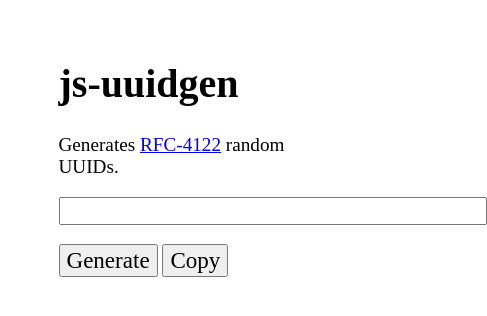
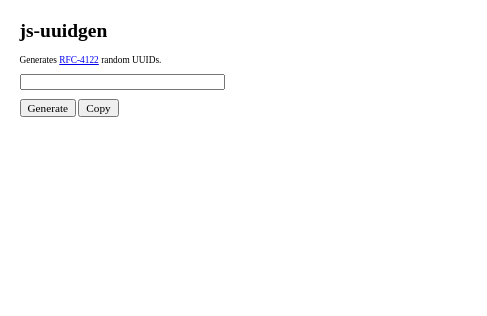
Before and after one commit to enh/js-uuidgen, a plain HTML site: page index.html in a window 390 px wide. Shown: the whole page, 487 px wide, since content can reach past the window. Drawn offline with Linux system fonts and the light colour scheme.

Commit message:
css/main.css: 'vw' units are a percentage of Viewport Width, which should be less tiny on mobile.

```diff
--- a/css/main.css
+++ b/css/main.css
@@ -1,7 +1,8 @@
 body {
-  margin: 60px auto;
-  width: 70%;
-  font-size: 16px;
+  margin: 5% auto;
+  width: 90%;
+  font-size: 20px;
+  font-size: 2vw;
 }
 body, button, input {
   font-family: 'roboto mono', 'monospaced';
```
